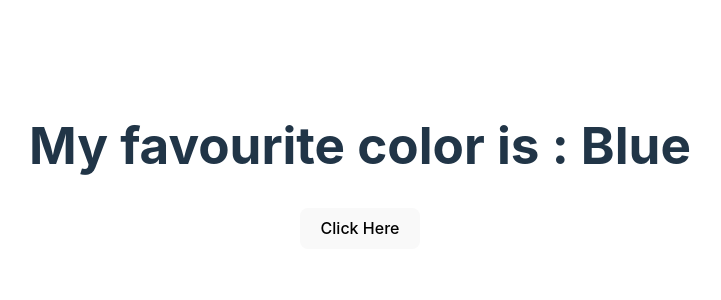
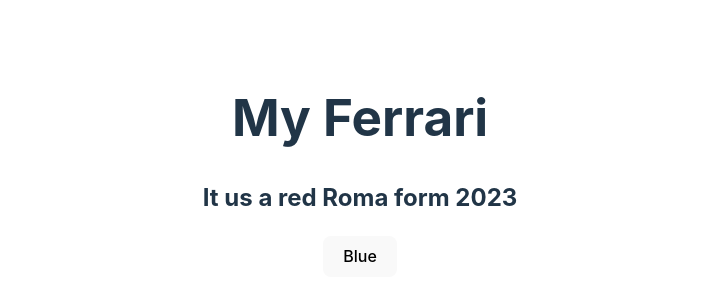
Before and after one commit to praveen199/React-Hooks, a React (Vite) app: page / in a window 1280 px wide. Shown: the part 234-534 px from the top of the page, without its empty margins (280-1001 px from the left). Built offline with nearby package versions, Linux system fonts and the light colour scheme.

Commit message:
1.2 - Multiple state

```diff
--- a/src/App.jsx
+++ b/src/App.jsx
@@ -4,16 +4,29 @@
 import './App.css'
 
 function App() {
-  const [color, setColor] = useState('Blue');
+  /* const [brand, setBrand] = useState('Ferrari');
+  const [model, setModel] = useState('Roma');
+  const [year, setYear] = useState('2023');
+  const [color, setColor] = useState('red'); */
+
+  const [car, setCar] = useState({
+    brand: "Ferrari",
+    model: "Roma",
+    year: "2023",
+    color: "red"
+  });
 
   const changeColor = () => {
-    setColor('Red');
+    setCar((prev) => {
+      return { ...prev, color: "blue" } //here we are getting previous data using ...prev
+    })
   }
 
   return (
     <>
-      <h1>My favourite color is : {color}</h1>
-      <button onClick={changeColor}>Click Here</button>
+      <h1>My {car.brand}</h1>
+      <h2>It us a {car.color} {car.model} form {car.year}</h2>
+      <button onClick={changeColor}>Blue</button>
     </>
   )
 }
```
Also changed, not shown: 1 other file (tests, documents, lock files or other folders).
